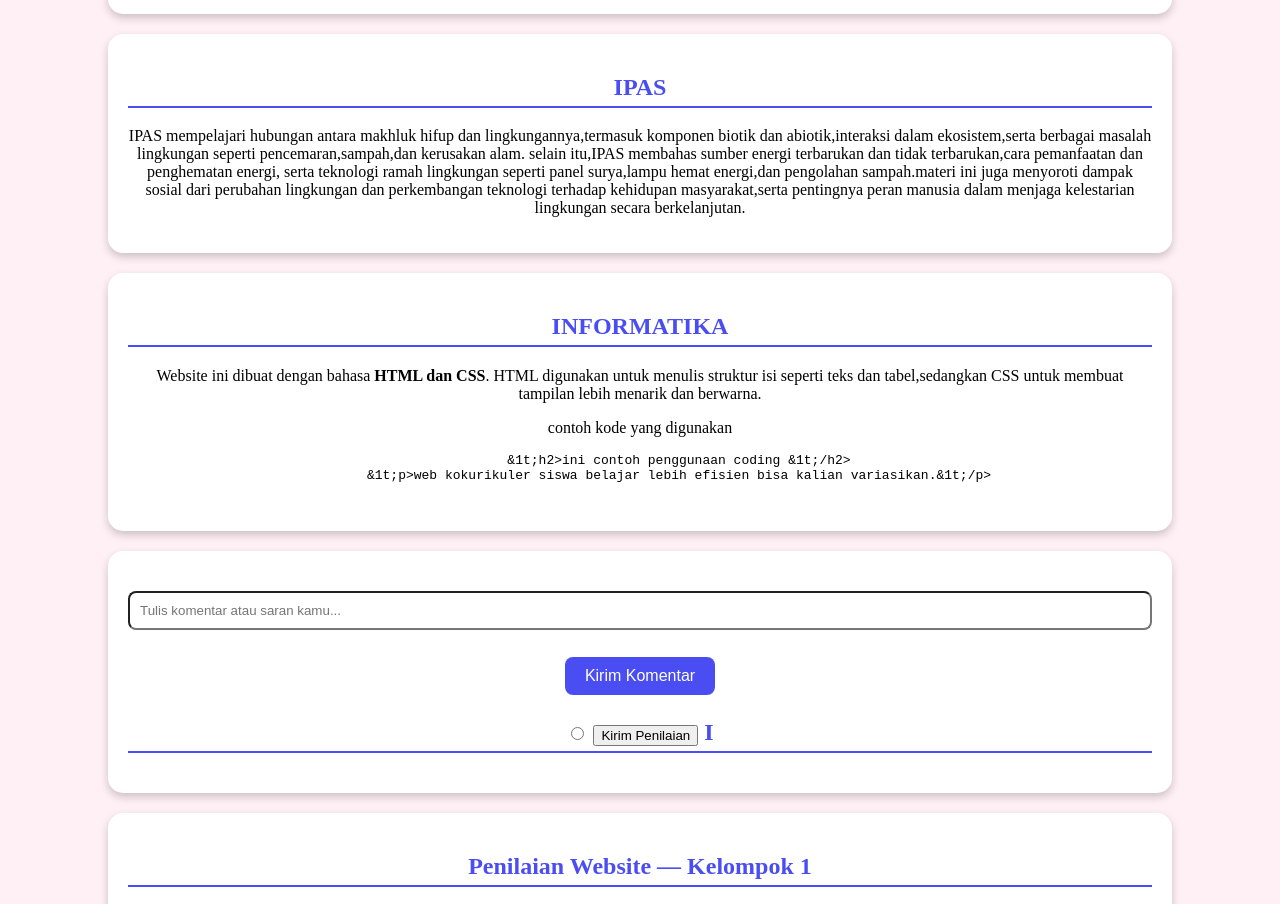
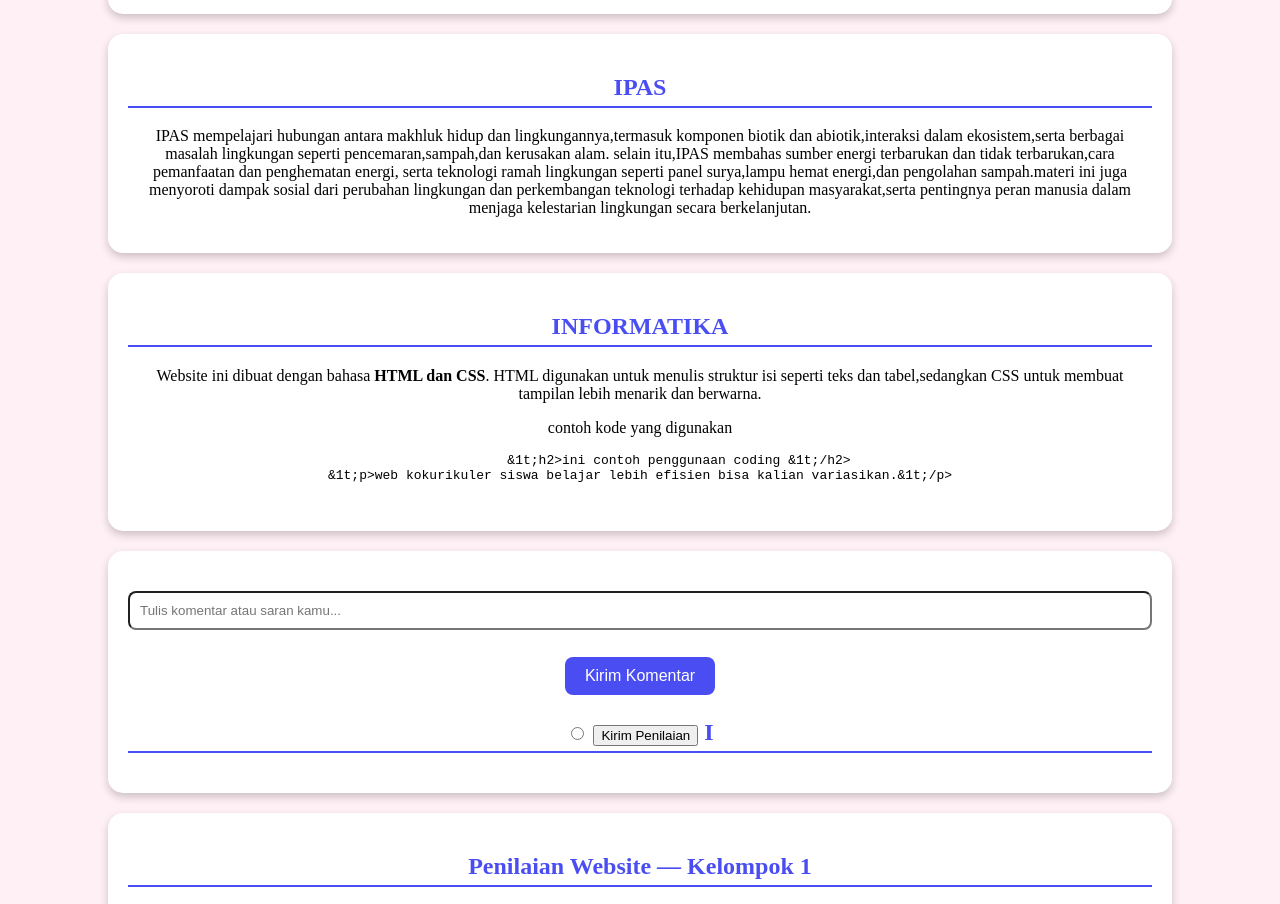
Before and after one commit to mifthastudy-png/p8kokurikuler.thinksmart, a plain HTML site: page index.html in a window 1280 px wide. Shown: the part 1275-2179 px from the top of the page. Drawn offline with Linux system fonts and the light colour scheme.

Commit message:
Update index.html

```diff
--- a/index.html
+++ b/index.html
@@ -154,7 +154,7 @@
 
     <section>
        <h2> IPAS </h2>
-       <p>IPAS mempelajari hubungan antara makhluk hifup dan lingkungannya,termasuk komponen biotik dan abiotik,interaksi dalam ekosistem,serta berbagai masalah lingkungan seperti pencemaran,sampah,dan kerusakan alam. selain itu,IPAS membahas sumber energi terbarukan dan tidak terbarukan,cara pemanfaatan dan penghematan energi, serta teknologi ramah lingkungan seperti panel surya,lampu hemat energi,dan pengolahan sampah.materi ini juga menyoroti dampak sosial dari perubahan lingkungan dan perkembangan teknologi terhadap kehidupan masyarakat,serta pentingnya peran manusia dalam menjaga kelestarian lingkungan secara berkelanjutan.</p>
+       <p>IPAS mempelajari hubungan antara makhluk hidup dan lingkungannya,termasuk komponen biotik dan abiotik,interaksi dalam ekosistem,serta berbagai masalah lingkungan seperti pencemaran,sampah,dan kerusakan alam. selain itu,IPAS membahas sumber energi terbarukan dan tidak terbarukan,cara pemanfaatan dan penghematan energi, serta teknologi ramah lingkungan seperti panel surya,lampu hemat energi,dan pengolahan sampah.materi ini juga menyoroti dampak sosial dari perubahan lingkungan dan perkembangan teknologi terhadap kehidupan masyarakat,serta pentingnya peran manusia dalam menjaga kelestarian lingkungan secara berkelanjutan.</p>
     </section>
 
 
@@ -167,7 +167,7 @@
         <p>contoh kode yang digunakan</p>
         <pre>
           &1t;h2&gt;ini contoh penggunaan coding &1t;/h2&gt;
-          &1t;p&gt;web kokurikuler siswa belajar lebih efisien bisa kalian variasikan.&1t;/p&gt;
+&1t;p&gt;web kokurikuler siswa belajar lebih efisien bisa kalian variasikan.&1t;/p&gt;
         </pre>
     </section>
 
```
